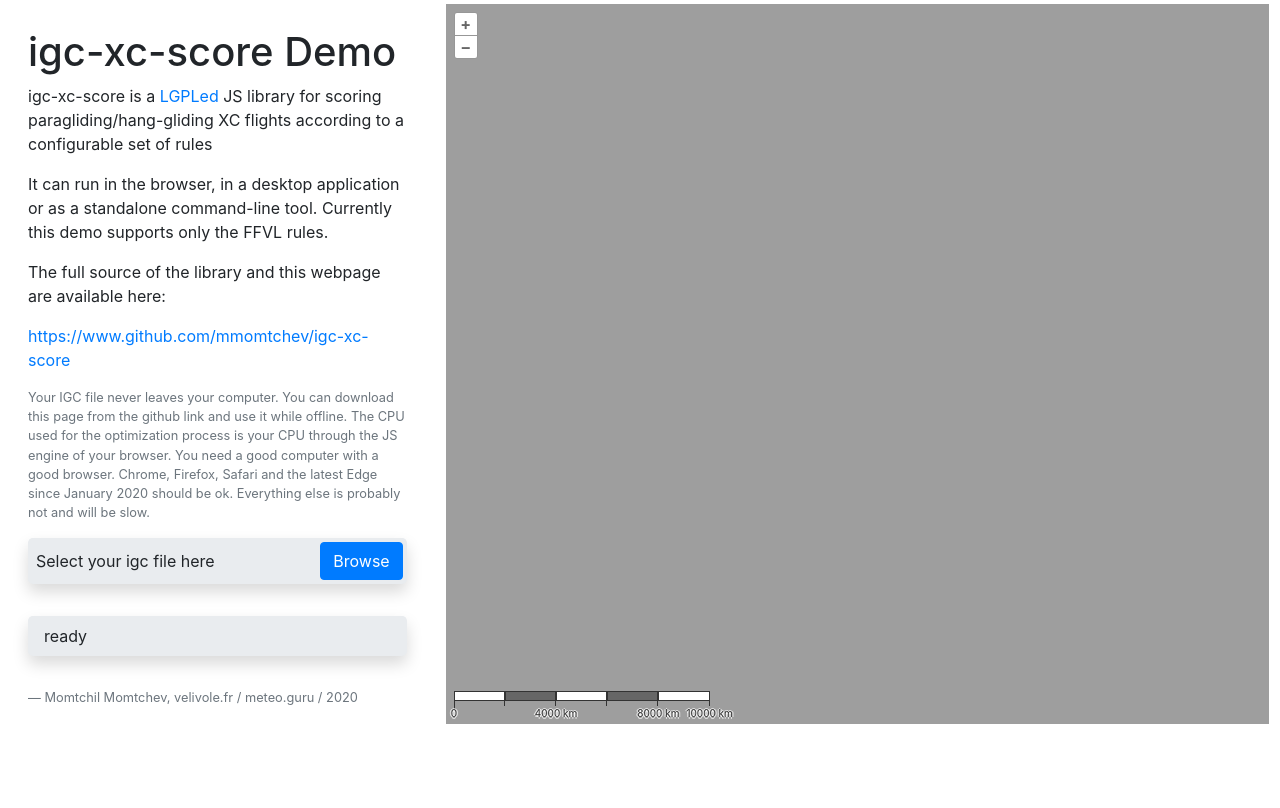
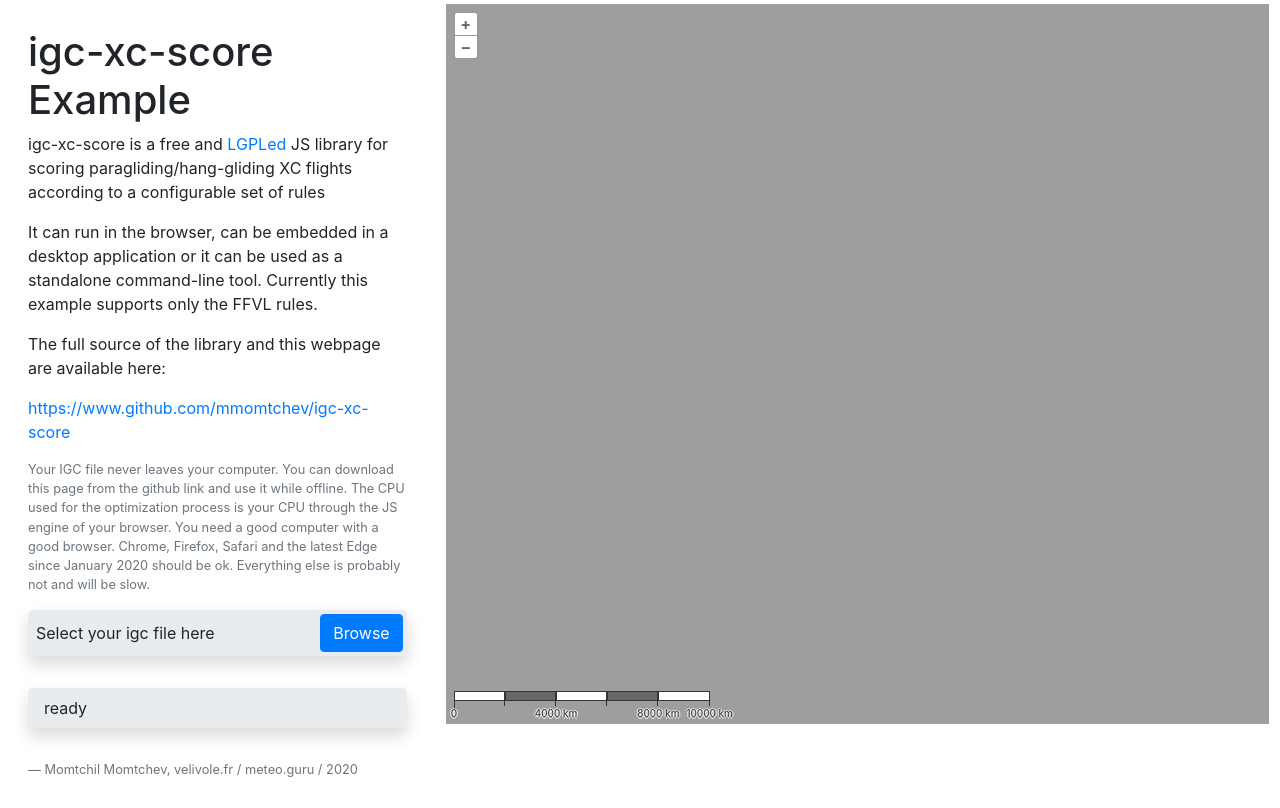
Before and after one commit to mmomtchev/igc-xc-score, a website built with webpack: page www/index.html in a window 1280 px wide. Built offline with nearby package versions, Linux system fonts and the light colour scheme.

Commit message:
update the doc

```diff
--- a/www/index.html
+++ b/www/index.html
@@ -13,13 +13,13 @@
         <div class="row h-100">
             <div class="col-12 col-md-4 p-4 d-flex flex-column">
                 <h1>
-                    igc-xc-score Demo
+                    igc-xc-score Example
                 </h1>
                 <p>
-                    igc-xc-score is a <a href="https://choosealicense.com/licenses/lgpl-3.0/">LGPLed</a> JS library for scoring paragliding/hang-gliding XC flights according to a configurable set of rules
+                    igc-xc-score is a free and <a href="https://choosealicense.com/licenses/lgpl-3.0/">LGPLed</a> JS library for scoring paragliding/hang-gliding XC flights according to a configurable set of rules
                 </p>
                 <p>
-                    It can run in the browser, in a desktop application or as a standalone command-line tool. Currently this demo supports only the FFVL rules.
+                    It can run in the browser, can be embedded in a desktop application or it can be used as a standalone command-line tool. Currently this example supports only the FFVL rules.
                 </p>
                 <p>
                     The full source of the library and this webpage are available here:
```
Also changed, not shown: README.md.
